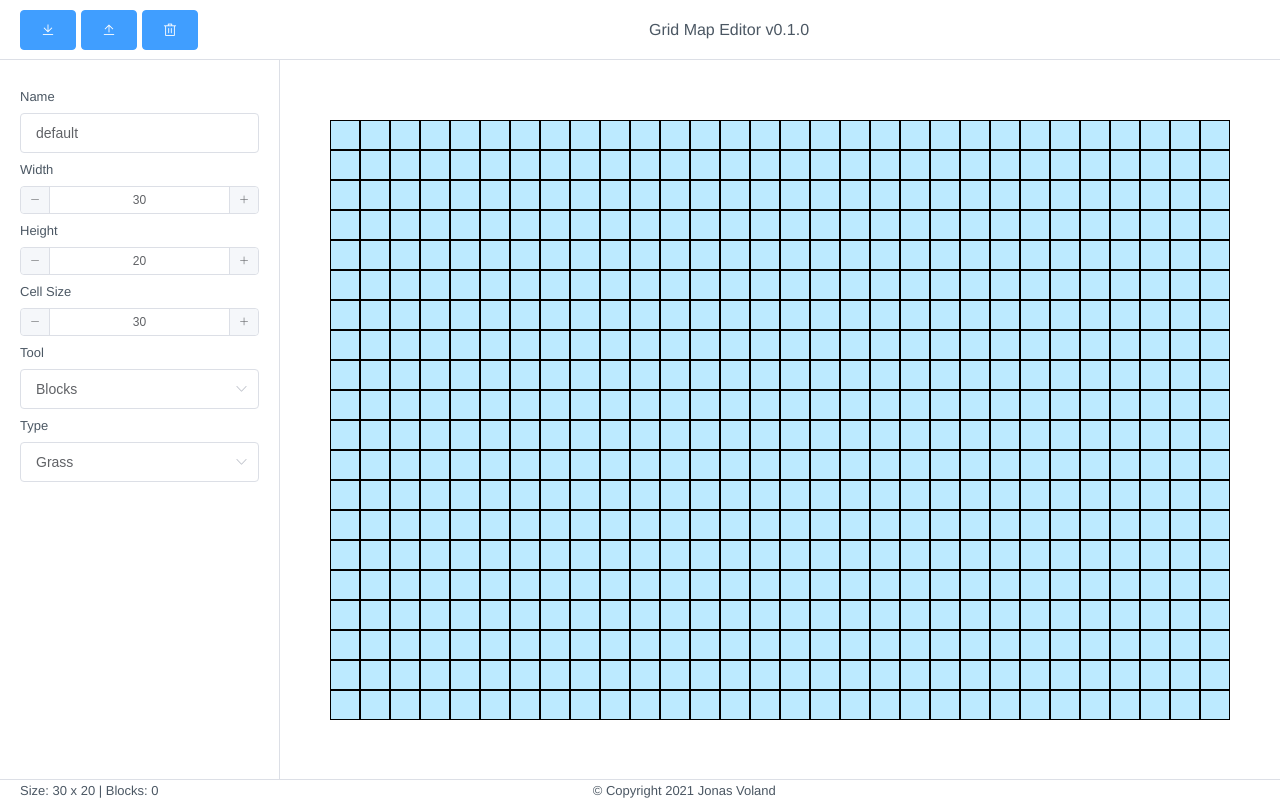
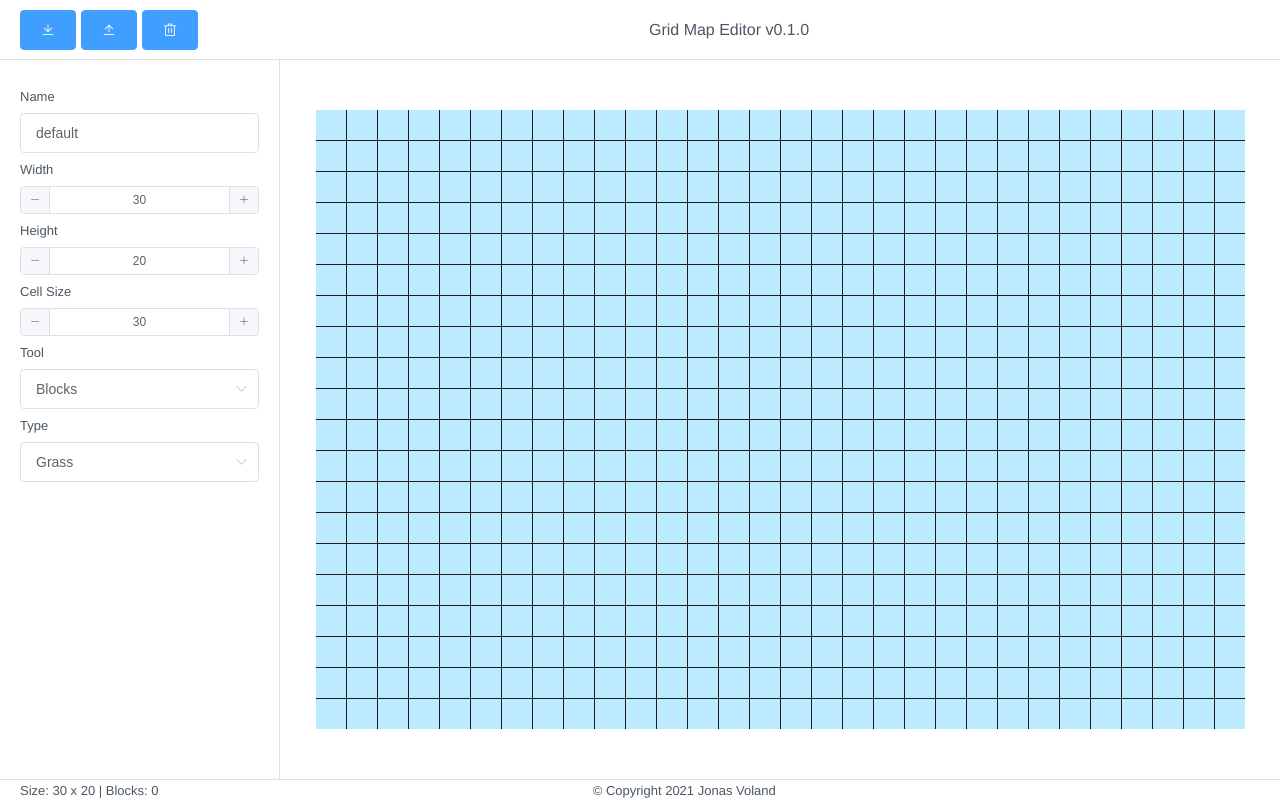
Before and after one commit to Wenish/demoMapCreator, a Vue app: page / in a window 1280 px wide. Built offline with nearby package versions, Linux system fonts and the light colour scheme.

Commit message:
Update Editor.vue

```diff
--- a/src/components/Editor.vue
+++ b/src/components/Editor.vue
@@ -65,7 +65,6 @@ export default defineComponent({
     const gridItemsCount = computed(() => height.value * width.value);
     const gridStyle = computed(() => {
       return {
-        width: `${width.value * gridItemSize.value}px`,
         gridTemplateColumns: `repeat(${width.value}, ${gridItemSize.value}px)`,
         gridTemplateRows: `repeat(${height.value}, ${gridItemSize.value}px)`,
       };
@@ -129,6 +128,8 @@ export default defineComponent({
   grid-template-rows: repeat(3, 1fr);
   margin: auto;
   user-select: none;
+  gap: 1px;
+  background-color: hsl(0deg 0% 11%);
 }
 
 .container.Eraser {
@@ -142,7 +143,6 @@ export default defineComponent({
 .grid-item {
   font-size: 11px;
   background: #bceaff;
-  border: 0.5px solid black;
   overflow: hidden;
   color: black;
 }
```
